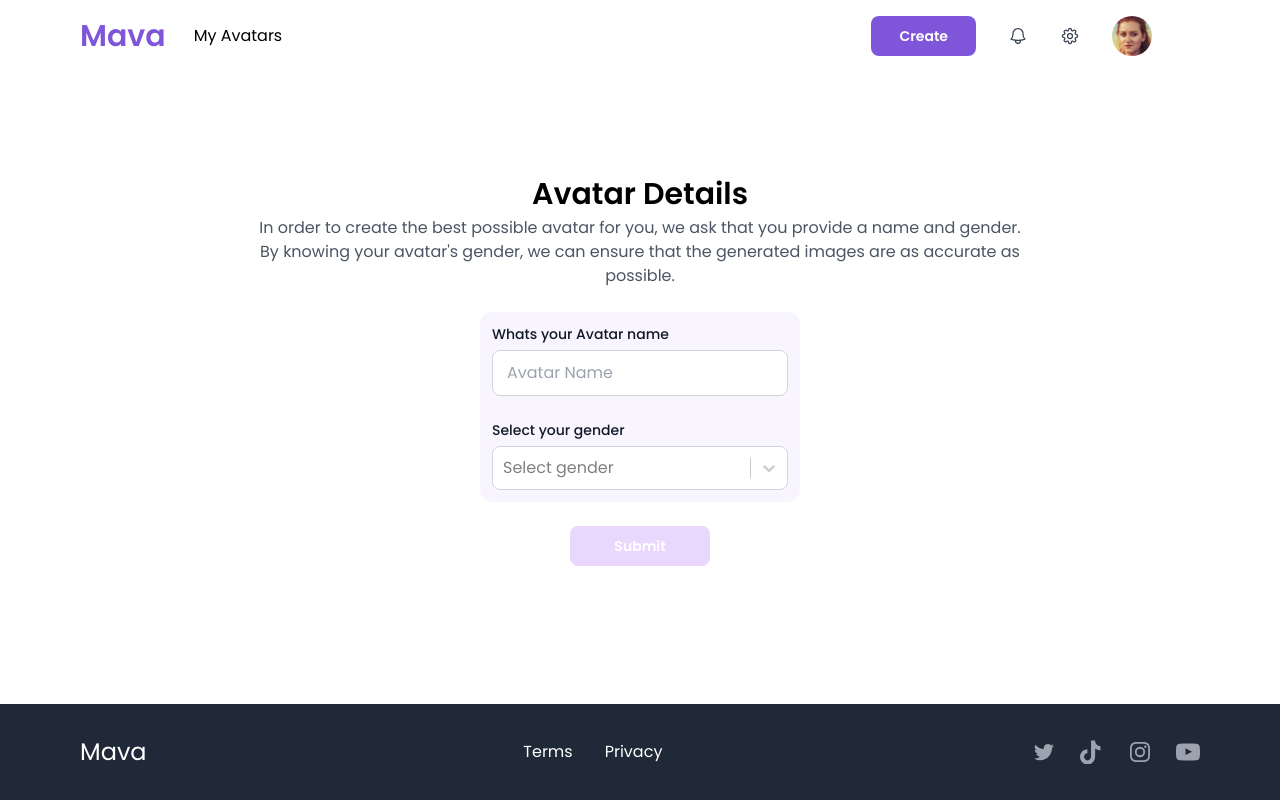
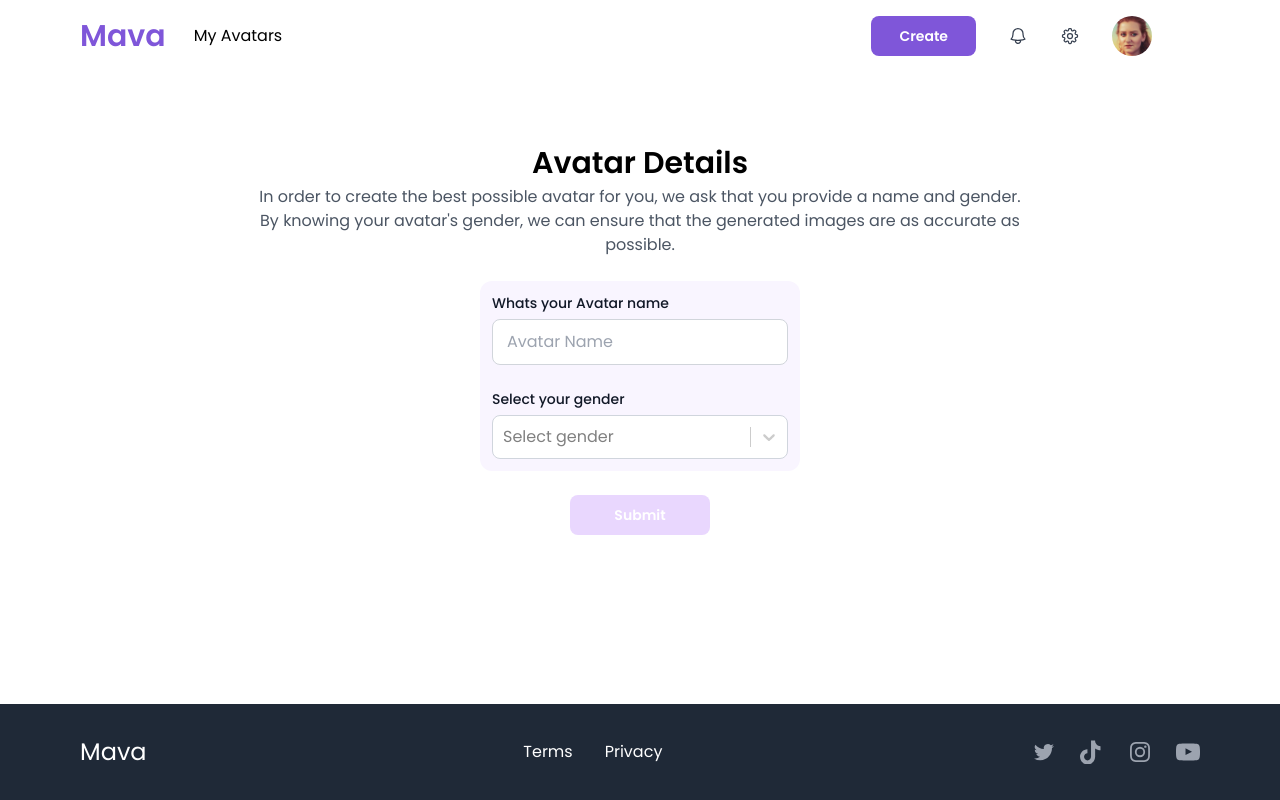
Before and after one commit to brandojesus0624/AI-web-frontend, a React (Create React App) app: page /avatar-detail in a window 1280 px wide. Built offline with nearby package versions, Linux system fonts and the light colour scheme.

Commit message:
Avatar detail and upload image style change

```diff
--- a/src/components/pages/avatarDetail.js
+++ b/src/components/pages/avatarDetail.js
@@ -22,7 +22,7 @@ const AvatarDetail = () => {
 
   return (
     <MainLayout>
-      <div className="flex flex-1 flex-col items-center my-10 md:px-10" id="upload">
+      <div className="flex flex-1 flex-col justify-center items-center mb-40 md:px-10" id="upload">
         <div className="w-3/4 text-center md:px-4 lg:px-16">
           <h1 className="font-poppinsSemiBold text-3xl mt-16">Avatar Details</h1>
           <p className="mt-1 text-gray-600">
--- a/src/components/pages/uploadImage.js
+++ b/src/components/pages/uploadImage.js
@@ -34,7 +34,7 @@ const UploadImage = () => {
 
   return (
     <MainLayout>
-      <div className="flex flex-col flex-1 items-center px-10" id="upload">
+      <div className="flex flex-col flex-1 justify-center items-center px-10" id="upload">
         <h1 className="font-poppinsSemiBold text-3xl mt-16">Upload Your Images</h1>
         <p className="mt-1 text-gray-600">
           Upload 20 photos close up profile pictures of you or your loved one
```
